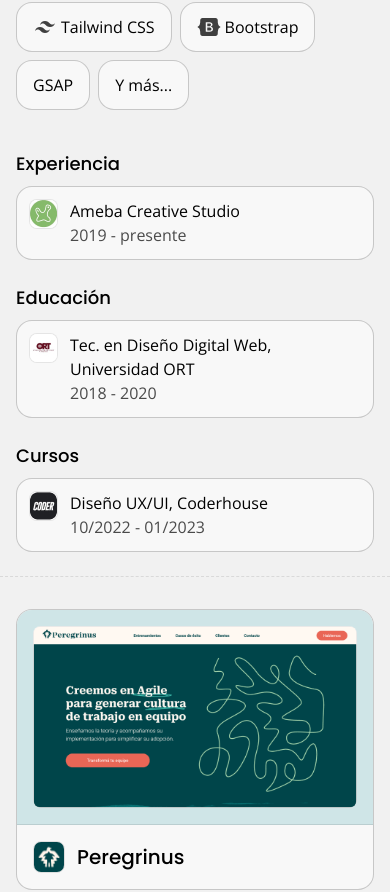
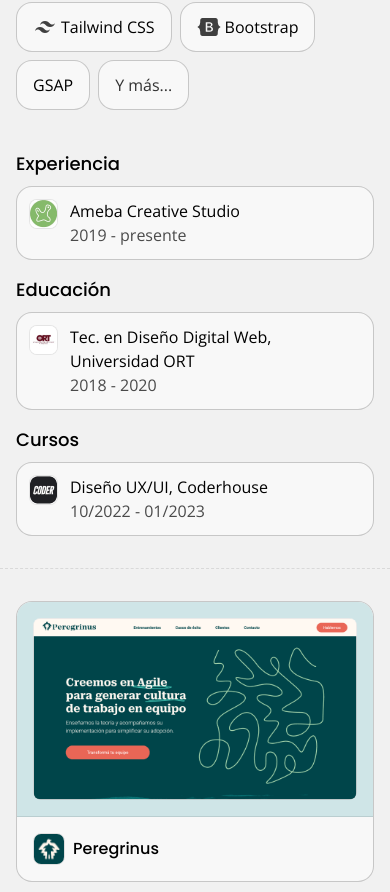
Before and after one commit to maufz/portfolio-2023, a Next.js app: page / in a window 390 px wide. Shown: the part 883-1775 px from the top of the page. Built offline with nearby package versions, Linux system fonts and the light colour scheme.

Commit message:
Ajustes mobile

```diff
--- a/components/Experience.tsx
+++ b/components/Experience.tsx
@@ -1,5 +1,5 @@
 export default function Experience() {
-  return <section className="flex flex-col gap-6">
+  return <section className="flex flex-col gap-4 md:gap-6">
     <div>
       <h2 className="h4 mb-2">Experiencia</h2>
       <ExperienceItem img="ameba-logo.jpg" title="Ameba Creative Studio" subtitle="2019 - presente" link="https://ameba.com.uy" />
--- a/components/Knowledge.tsx
+++ b/components/Knowledge.tsx
@@ -1,4 +1,11 @@
-const knowledge = [
+interface Knowledge {
+  text: string
+  icon?: string
+  url?: string
+  classes?: string
+}
+
+const knowledge: Knowledge[] = [
   {
     text: 'React',
     icon: 'fa-brands_react.svg',
@@ -43,7 +50,7 @@
   return (
     <div className="flex gap-2 md:gap-4 flex-wrap mb-10 md:mb-14">
       {knowledge.map((item) => <KnowledgeItem icon={item.icon} text={item.text} url={item.url} key={item.text} className={item.classes} />)}
-      <KnowledgeItem text="Y más..." />
+      <KnowledgeItem text="Y más..." className="text-black text-opacity-80" />
     </div>
   )
 }
@@ -64,7 +71,6 @@
       flex items-center gap-1 sm:gap-2 rounded-2xl border border-black border-opacity-20 px-4 py-3 bg-white bg-opacity-50
       hover:shadow transition-shadow
       `}
-
     >
       {icon && <img src={icon} />} {text}
     </div>
--- a/components/Portfolios.tsx
+++ b/components/Portfolios.tsx
@@ -1,6 +1,6 @@
 export default function Portfolios() {
     return <section className="pt-8 pb-14 border-t border-black border-opacity-10 border-dashed">
-        <div className="container grid sm:grid-cols-2 lg:grid-cols-3 gap-6 content-center">
+        <div className="container grid sm:grid-cols-2 lg:grid-cols-3 gap-4 md:gap-6 content-center">
             <PortfolioItem title="Peregrinus" img="portfolios/peregrinus2.png" icon="portfolios/peregrinus-icon.jpg" link="https://peregrinus.com.uy" />
             <PortfolioItem title="Midinero" img="portfolios/midinero2.jpg" icon="portfolios/midinero-icon.jpg" link="https://midinero.com.uy" imgWrapperClasses="bg-[#C2E2FF]" />
             <PortfolioItem title="Innuy" img="portfolios/innuy2.jpg" icon="portfolios/innuy-icon.jpg" link="https://innuy.com" imgWrapperClasses="bg-[#FBD4B6]" />
@@ -55,8 +55,8 @@
             <div className={`${imgWrapperClasses} p-4 xl:p-6 xl:pb-[26px] flex items-center justify-center border-b border-black border-opacity-10`}>
                 <img src={img} alt="" className="aspect-video w-full object-cover rounded-lg bg-white mb-[2] group-hover:-translate-y-1 transition-transform group-hover:duration-300" />
             </div>
-            <div className="flex items-center gap-3 p-4 xl:px-6 xl:pb-6 xl:pt-5">
-                {icon && <img src={icon} className="rounded-lg border border-black border-opacity-10 w-8 h-8 object-cover" />} <h1 className="text-xl font-medium font-headings">{title}</h1>
+            <div className="flex items-center gap-2 md:gap-3 p-4 xl:px-6 xl:pb-6 xl:pt-5">
+                {icon && <img src={icon} className="rounded-lg border border-black border-opacity-10 w-8 h-8 object-cover" />} <h1 className="text-md lg:text-xl font-medium font-headings">{title}</h1>
             </div>
         </article>
     </a>
--- a/pages/index.tsx
+++ b/pages/index.tsx
@@ -11,7 +11,7 @@
       >
         <Header />
         <div className="container flex mx-auto xl:border-x border-black border-opacity-10 border-dashed">
-          <div className="md:max-w-5xl w-full md:px-4 mx-auto pt-6 pb-6 lg:pt-16 md:border-x border-black border-opacity-10 border-dashed">
+          <div className="md:max-w-5xl w-full md:px-4 mx-auto pt-6 pb-8 lg:pt-16 md:border-x border-black border-opacity-10 border-dashed">
             <div className="max-w-2xl mx-auto md:px-3 lg:pb-24">
             <section className="mb-8">
               <h1 className="h1 mb-2 md:mb-4">Mauro Fernández</h1>
```
